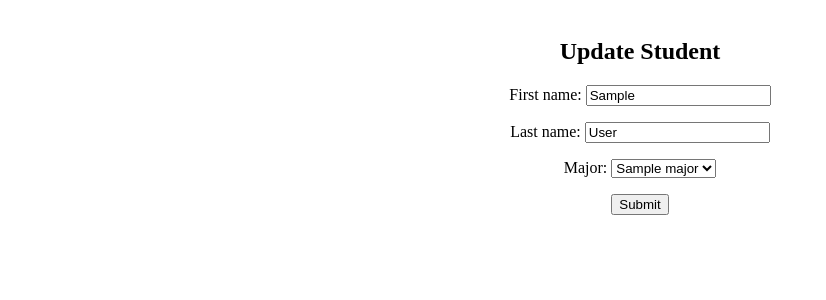
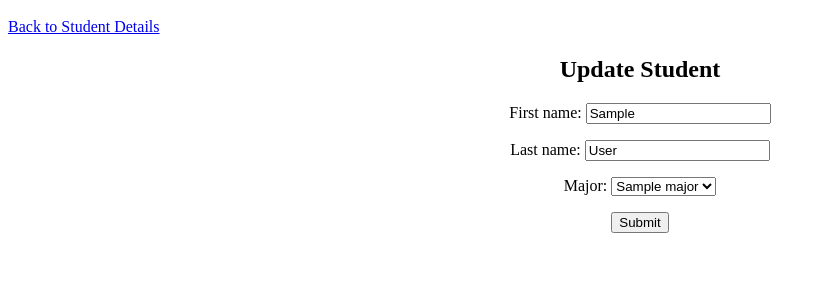
Before and after one commit to gerald-guerrero/student_enrollment, a Django app: page /students/1/update/info in a window 1280 px wide. Shown: the part 98-398 px from the top of the page, without its empty margins (0-826 px from the left). Run offline with Django 5.2, Linux system fonts and the light colour scheme; tables that the repository leaves empty hold one stand-in row (values such as "Sample post").

Commit message:
Improve template formatting

```diff
--- a/myproject/static/style.css
+++ b/myproject/static/style.css
@@ -9,3 +9,7 @@ table, thead, th, td {
 h2, form {
     text-align: center;
 }
+
+.centeredText {
+    text-align: center;
+}
--- a/myproject/templates/student_records/student_form.html
+++ b/myproject/templates/student_records/student_form.html
@@ -1,5 +1,8 @@
 {% extends "base.html" %}
 {% block content %}
+    {% if student.pk %}
+        <a href="{% url 'student_detail' pk=student.pk %}">Back to Student Details</a>
+    {% endif %}
     <h2>{{ title }}</h2>
     <form method="post">
         {% csrf_token %}
```
Also changed, not shown: myproject/templates/student_records/student_confirm_delete.html (+5 -4 lines).
